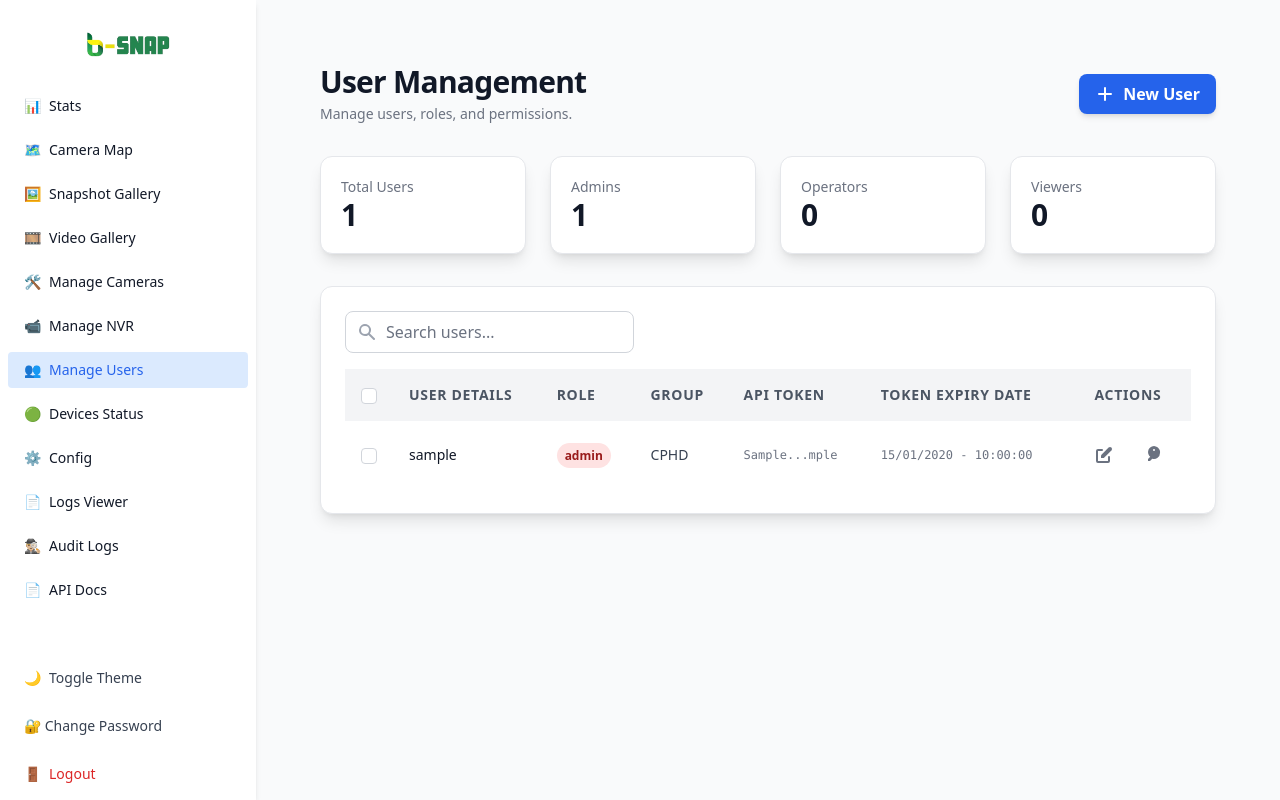
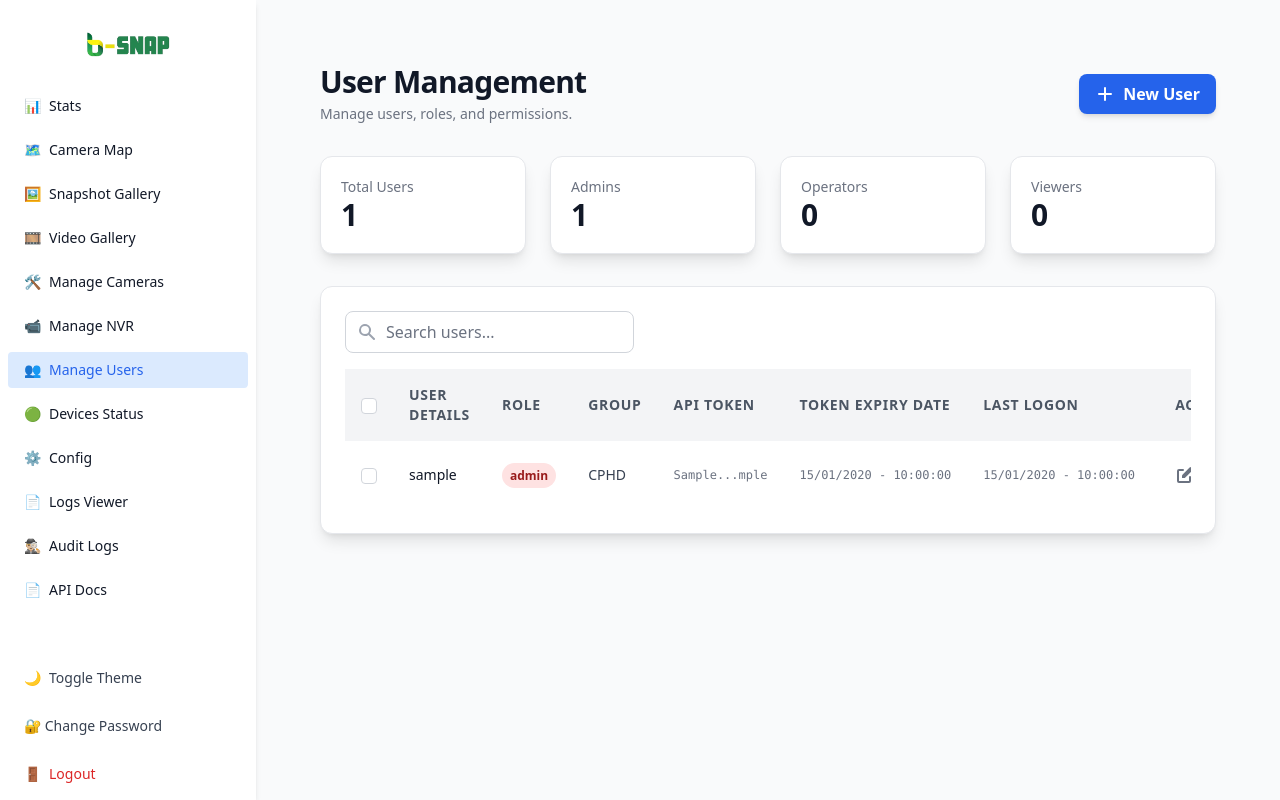
Before and after one commit to 0x212121/B-Snap, a FastAPI app: page /users in a window 1280 px wide. Run offline with FastAPI, Linux system fonts and the light colour scheme; the visitor is signed in with stand-in values (Sample User, id 1); tables that the repository leaves empty hold one stand-in row (values such as "Sample post"); style sheets or scripts are compiled from the project's sources; parts of the project's set-up code (start-up, migrations or seed data) failed here and were passed over.

Commit message:
Added: last logon column

```diff
--- a/templates/login.html
+++ b/templates/login.html
@@ -1,7 +1,7 @@
 <!DOCTYPE html>
 <html>
 <head>
-    <title>Login - CCTV Snapper</title>
+    <title>Login | B-Snap</title>
     <link href="/static/css/output.css" rel="stylesheet">
 </head>
 <body class="bg-gray-900 flex items-center justify-center h-screen">
--- a/templates/user_management.html
+++ b/templates/user_management.html
@@ -104,6 +104,7 @@
                         <th class="p-4 font-semibold">Group</th>
                         <th class="p-4 font-semibold">API Token</th>
                         <th class="p-4 font-semibold">Token Expiry Date</th>
+                        <th class="p-4 font-semibold">Last Logon</th>
                         <th class="p-4 font-semibold text-center">Actions</th>
                     </tr>
                 </thead>
@@ -141,6 +142,17 @@
                             {% if user.token %}
                                 {% if user.token_expires_at %}
                                     {{ user.token_expires_at.strftime("%d/%m/%Y - %H:%M:%S") }}
+                                {% else %}
+                                    Never
+                                {% endif %}
+                            {% else %}
+                                -
+                            {% endif %}
+                        </td>
+                        <td id="last-logon-{{ user.id }}" class="p-4 whitespace-nowrap font-mono text-xs text-gray-500 dark:text-gray-400">
+                            {% if user.last_login %}
+                                {% if user.last_login %}
+                                    {{ user.last_login.strftime("%d/%m/%Y - %H:%M:%S") }}
                                 {% else %}
                                     Never
                                 {% endif %}
```
Also changed, not shown: Backlog.md (+7 -3 lines), README.md.
